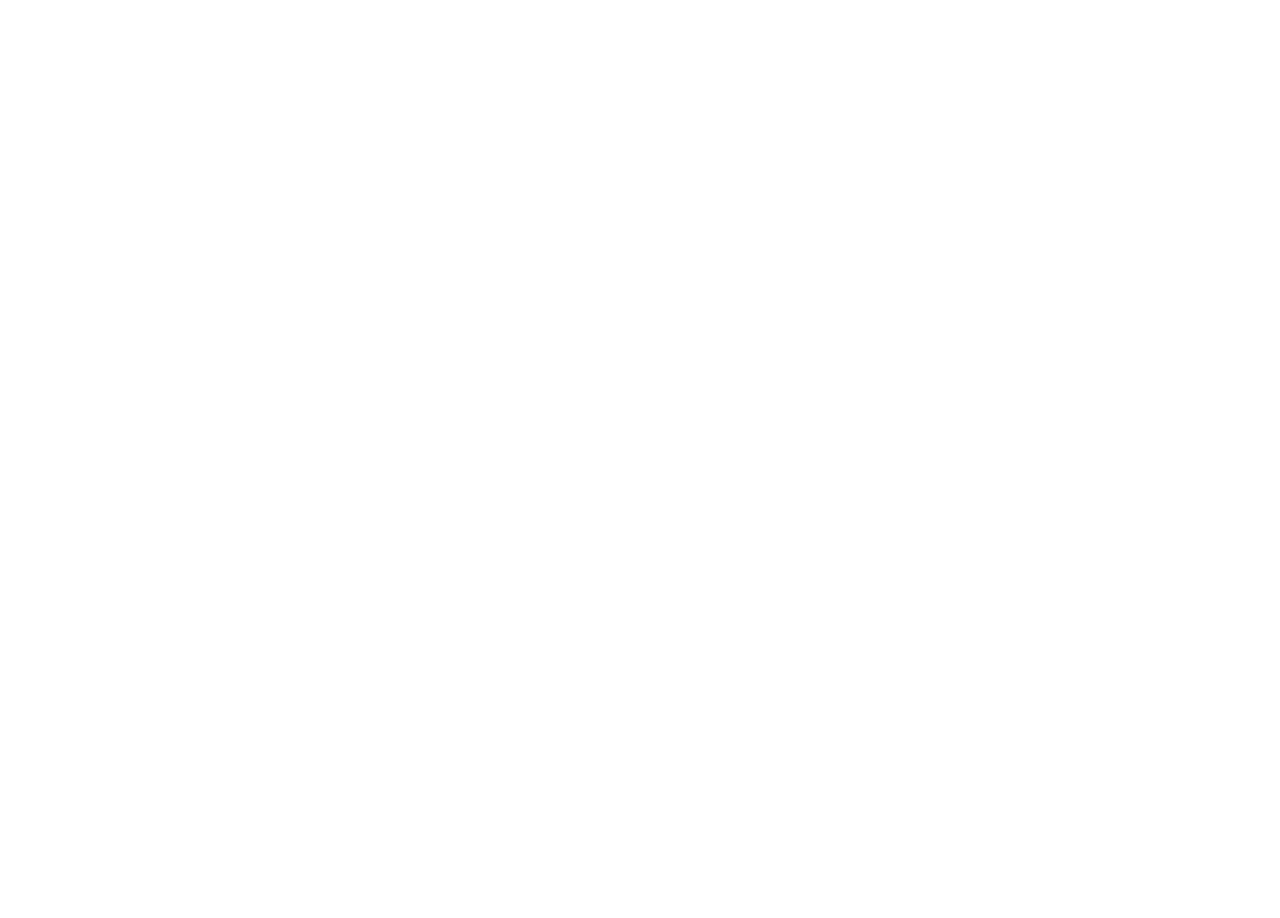
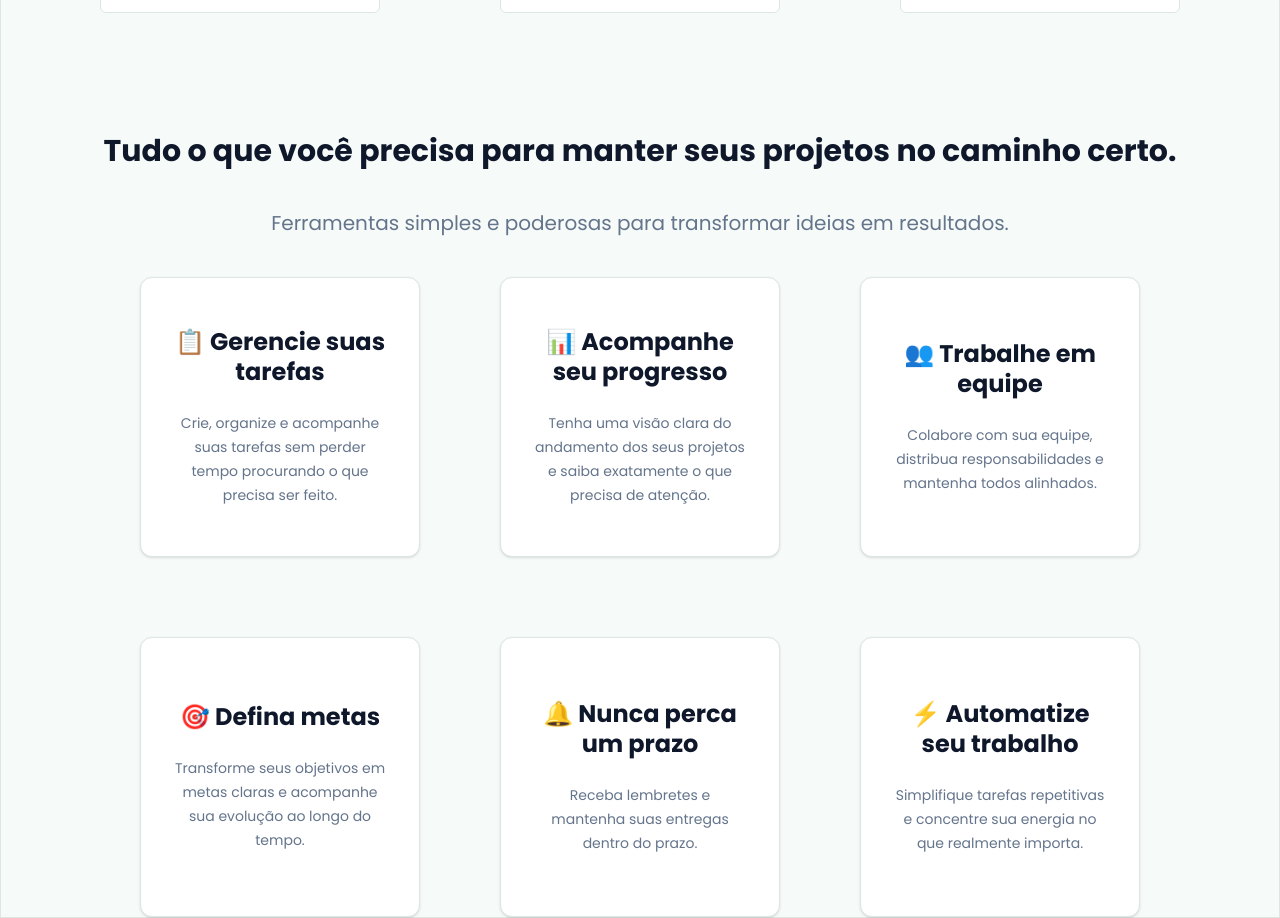
Before and after one commit to Arthur-Hirata/Flowly, a React (Vite) app: page / in a window 1280 px wide. Shown: the part 1120-2038 px from the top of the page. Before the commit the page ends 1094 px from the top, so only its background shows below. Built offline with nearby package versions, Linux system fonts and the light colour scheme.

Commit message:
Fiz a seção de resources

```diff
--- a/src/App.tsx
+++ b/src/App.tsx
@@ -2,6 +2,7 @@ import './App.css'
 import Navbar from './Components/Navbar'
 import Hero from './Sections/Hero'
 import Metrics from './Sections/Metrics'
+import Resources from './Sections/Resources'
 function App() {
 
   return (
@@ -9,6 +10,7 @@ function App() {
       <Navbar />
       <Hero />
       <Metrics />
+      <Resources />
     </main>
   )
 }
--- a/src/Components/MetricsCard.tsx
+++ b/src/Components/MetricsCard.tsx
@@ -6,7 +6,7 @@ interface MetricsCardProps {
 
 function MetricsCard({tittle, children} : MetricsCardProps){
     return(
-        <div className="w-70 h-60 rounded-md bg-card flex flex-col justify-items-center items-center">
+        <div className="w-70 h-70 rounded-md bg-card flex flex-col justify-items-center items-center hover:transition-transform duration-300 ease-in-out hover:scale-105 border border-border">
             <span className="font-bold text-7xl mt-20 text-hover">{tittle}</span>
             <span className="mt-10">{children}</span>
         </div>
--- /dev/null
+++ b/src/Components/ResourcesCard.tsx
@@ -0,0 +1,13 @@
+interface ResourcesCardProps{
+    tittle: string
+    children: string
+}
+function ResourcesCard({tittle, children}: ResourcesCardProps){
+    return(
+        <div className="group flex min-h-70 w-full max-w-70 flex-col justify-center rounded-xl border border-border bg-card p-8 shadow-sm transition-all duration-300 ease-in-out hover:-translate-y-1 hover:scale-[1.02] hover:shadow-lg">
+            <span className="text-center text-2xl font-bold leading-tight text-text transition-transform duration-300 group-hover:scale-[1.03]">{tittle}</span>
+            <span className="mt-6 text-center text-sm leading-6 text-muted">{children}</span>
+        </div>
+    )
+}
+export default ResourcesCard
--- /dev/null
+++ b/src/Components/SectionTittle.tsx
@@ -0,0 +1,12 @@
+interface SectionTittleProps{
+    children: string;
+}
+
+function SectionTittle({children} : SectionTittleProps){
+    return(
+        <>
+            <span className="text-center font-bold text-3xl">{children}</span>
+        </>
+    )
+}
+export default SectionTittle
--- a/src/Sections/Metrics.tsx
+++ b/src/Sections/Metrics.tsx
@@ -1,8 +1,9 @@
 import MetricsCard from "../Components/MetricsCard"
+import SectionTittle from "../Components/SectionTittle"
 function Metrics(){
     return(
         <div className="flex flex-col mt-30 gap-10 w-auto justify-itens-center items-center">
-            <span className="text-center font-bold text-3xl">Feito para equipes que querem fazer mais</span>
+            <SectionTittle children="Feito para equipes que querem fazer mais" />
             <div className="flex flex-row gap-30">
                 <MetricsCard children="Projetos Criados" tittle="+10K"/>
                 <MetricsCard children="Usuários ativos" tittle="+25k"/>
--- /dev/null
+++ b/src/Sections/Resources.tsx
@@ -0,0 +1,20 @@
+import SectionTittle from "../Components/SectionTittle"
+import ResourcesCard from "../Components/ResourcesCard"
+
+function Resources(){
+    return(
+        <div className="flex flex-col mt-30 gap-10  justify-itens-center items-center">
+            <SectionTittle children="Tudo o que você precisa para manter seus projetos no caminho certo."/>
+            <span className="text-center text-xl text-muted">Ferramentas simples e poderosas para transformar ideias em resultados.</span>
+            <div className="grid grid-cols-3 gap-20">
+                <ResourcesCard children="Crie, organize e acompanhe suas tarefas sem perder tempo procurando o que precisa ser feito." tittle="📋 Gerencie suas tarefas"/>
+                <ResourcesCard children="Tenha uma visão clara do andamento dos seus projetos e saiba exatamente o que precisa de atenção." tittle="📊 Acompanhe seu progresso"/>
+                <ResourcesCard children="Colabore com sua equipe, distribua responsabilidades e mantenha todos alinhados." tittle="👥 Trabalhe em equipe"/>
+                <ResourcesCard children="Transforme seus objetivos em metas claras e acompanhe sua evolução ao longo do tempo." tittle="🎯 Defina metas"/>
+                <ResourcesCard children="Receba lembretes e mantenha suas entregas dentro do prazo." tittle="🔔 Nunca perca um prazo"/>
+                <ResourcesCard children="Simplifique tarefas repetitivas e concentre sua energia no que realmente importa." tittle="⚡ Automatize seu trabalho"/>
+            </div>
+        </div>
+    )
+}
+export default Resources
--- a/src/index.css
+++ b/src/index.css
@@ -19,7 +19,7 @@
   --text: #0F172A;
   --muted: #64748B;
   --border: #DCE7E2;
-  --hover : #2563EB;
+  --hover : #10B981;
 }
 :root[data-theme="dark"]{
   --background: #0B1110;
```
